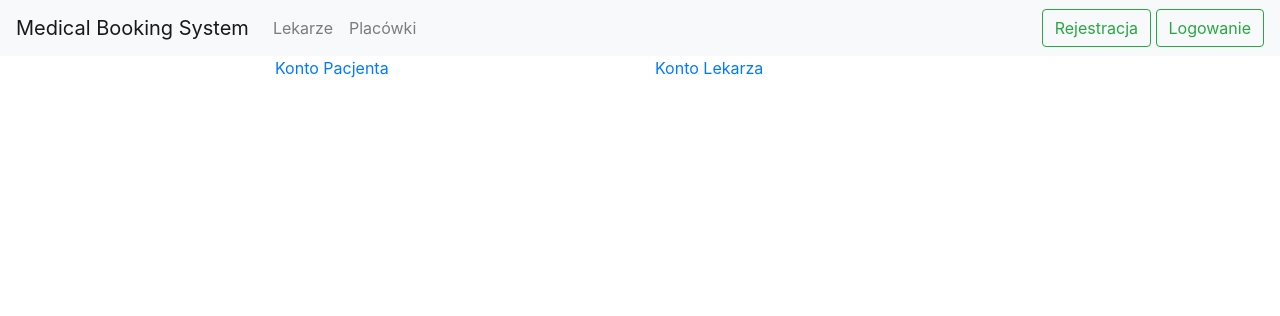
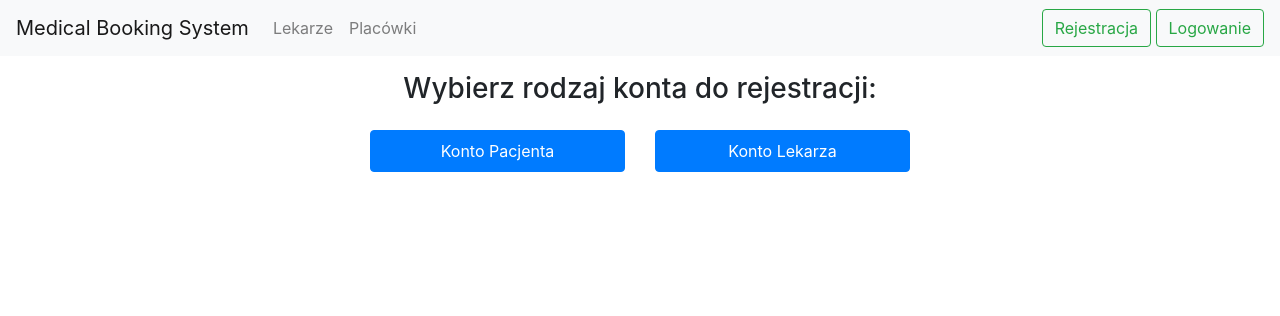
Before and after one commit to MateusBz/medical_booking_system, a Django app: page /accounts/signup/ in a window 1280 px wide. Shown: the top 316 px of the page. Run offline with Django 3.2, Linux system fonts and the light colour scheme; some libraries are stand-ins or nearby versions.

Commit message:
Add style

```diff
--- a/templates/registration/signup.html
+++ b/templates/registration/signup.html
@@ -1,14 +1,21 @@
 {% extends 'base.html' %}
 
 {% block page_content%}
-<div class="row justify-content-center">
-    <div class="col-md-4">
-        <a href="{% url 'patient_signup' %}">Konto Pacjenta</a>
+<div class="row" style='margin-top: 1rem;'>
+    <div class="mx-auto">
+        <h3>Wybierz rodzaj konta do rejestracji:</h3>
     </div>
-    <div class="col-md-4">
-        <a href="{% url 'doctor_signup' %}">Konto Lekarza</a>
-        </div>
+</div>
+<div class="row" style='margin-top: 1rem;'>
+    <div class="col-md-3 offset-md-3">
+        <a class="btn btn-primary btn-block" href="{% url 'patient_signup' %}" style="padding: 0.5rem; margin: auto;">Konto Pacjenta</a>
     </div>
+    <div class="col-md-3">
+        <a class="btn btn-primary btn-block" href="{% url 'doctor_signup' %}" style="padding: 0.5rem; margin: auto;">Konto Lekarza</a>
+    </div>
+    </div>
+</div>
+
 
 
 {% endblock page_content %}
```
